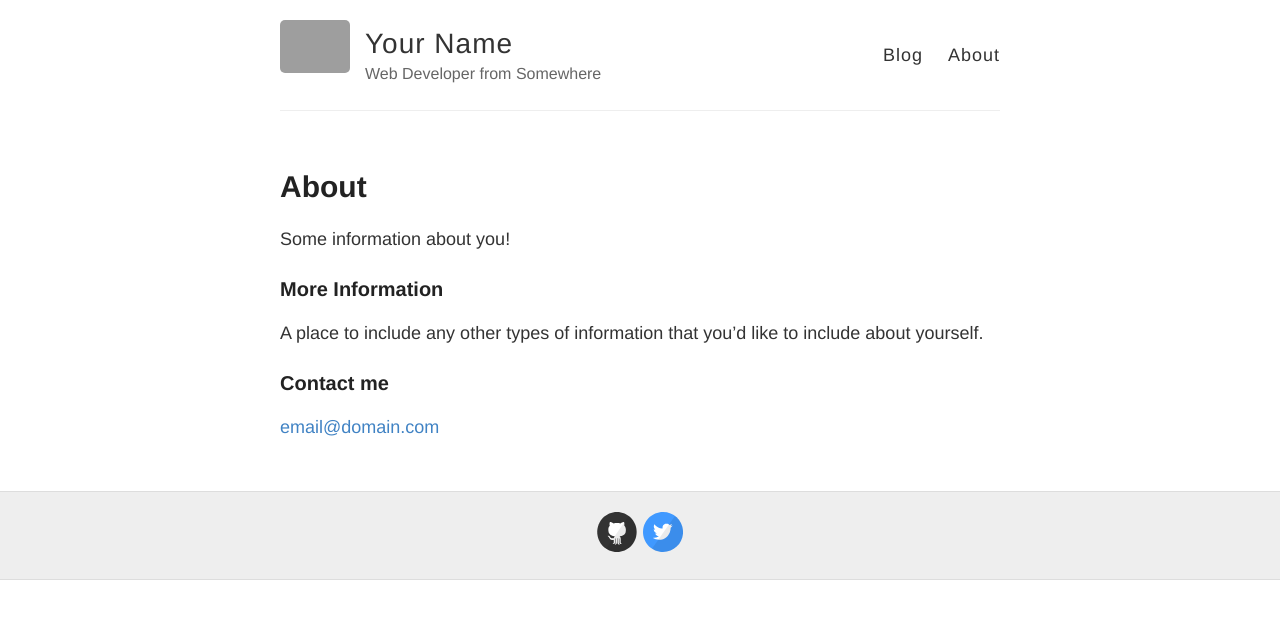
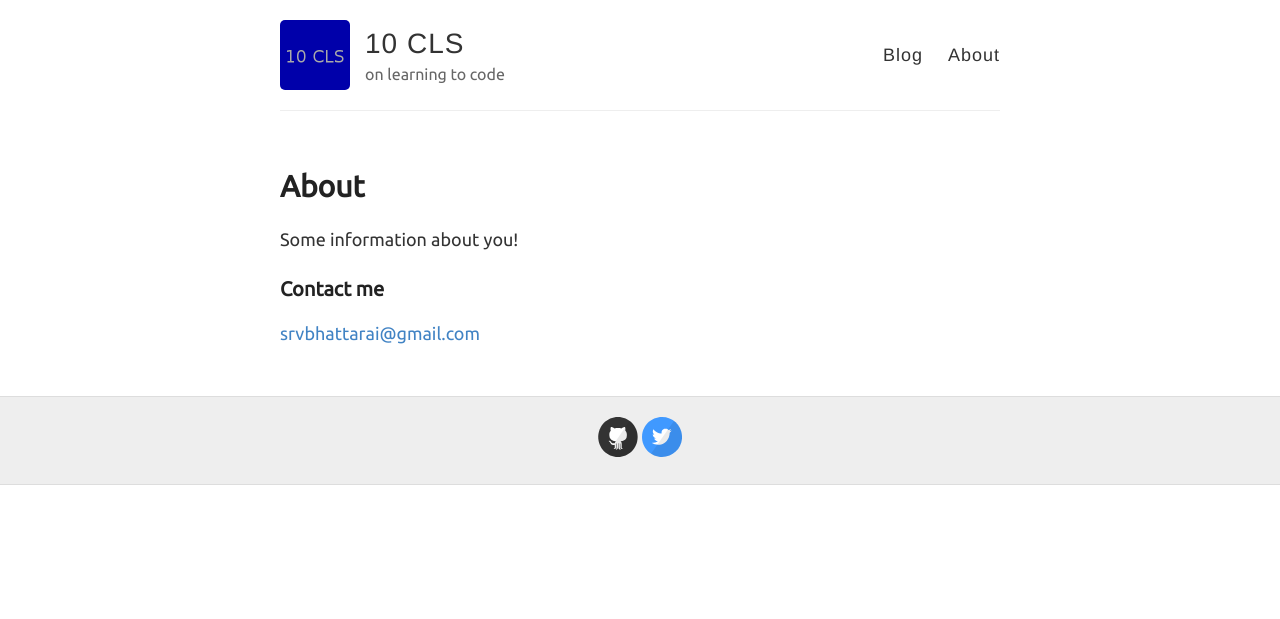
Before and after one commit to drklrd/drklrd.github.io, a Jekyll site: the page built from about.md, in a window 1280 px wide. Shown: the top 619 px of the page. Built offline with Jekyll 4.4.1, drawn with Linux system fonts in a browser that asks for light colours; grey boxes are pictures that could not be loaded.

```diff
--- a/_config.yml
+++ b/_config.yml
@@ -3,13 +3,14 @@
 #
 
 # Name of your site (displayed in the header)
-name: Your Name
+name: 10 CLS
 
 # Short bio or description (displayed in the header)
-description: Web Developer from Somewhere
+description: on learning to code
 
 # URL of your avatar or profile pic (you could use your GitHub profile pic)
-avatar: https://raw.githubusercontent.com/barryclark/jekyll-now/master/images/jekyll-logo.png
+avatar: https://github.com/drklrd/drklrd.github.io/raw/master/images/jekyll-logo.png
+
 
 #
 # Flags below are optional
--- a/_layouts/default.html
+++ b/_layouts/default.html
@@ -11,6 +11,7 @@
 
     <link rel="stylesheet" type="text/css" href="{{ site.baseurl }}/style.css" />
     <link rel="alternate" type="application/rss+xml" title="{{ site.name }} - {{ site.description }}" href="{{ site.baseurl }}/feed.xml" />
+    <link href="https://fonts.googleapis.com/css?family=Ubuntu" rel="stylesheet">
 
     <!-- Created with Jekyll Now - http://github.com/barryclark/jekyll-now -->
   </head>
--- a/_sass/_variables.scss
+++ b/_sass/_variables.scss
@@ -25,3 +25,5 @@ $georgia: Georgia, serif;
     @content;
   }
 }
+
+$ubuntu: "Ubuntu", sans-serif;
--- a/about.md
+++ b/about.md
@@ -6,10 +6,6 @@ permalink: /about/
 
 Some information about you!
 
-### More Information
-
-A place to include any other types of information that you'd like to include about yourself.
-
 ### Contact me
 
-[email@domain.com](mailto:email@domain.com)
+[srvbhattarai@gmail.com](mailto:srvbhattarai@gmail.com)
--- a/style.scss
+++ b/style.scss
@@ -19,7 +19,7 @@ html {
 
 body {
 	background: $white;
-  font: 18px/1.4 $helvetica;
+  font: 18px/1.4 $ubuntu;
   color: $darkGray;
 }
 
@@ -31,7 +31,7 @@ body {
 }
 
 h1, h2, h3, h4, h5, h6 {
-  font-family: $helveticaNeue;
+  font-family: $ubuntu;
   color: $darkerGray;
   font-weight: bold;
 
```
Also changed, not shown: _posts/2014-3-3-Hello-World.md (deleted, +0 -10 lines), _posts/2018-1-11-10-cls.md (added, +10 -0 lines), images/jekyll-logo.png, 1 other file.
